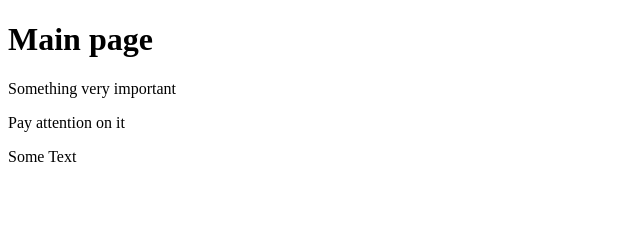
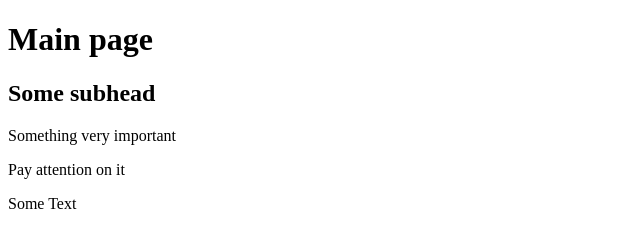
Before and after one commit to Vika-Myronova/ISMPrakt09, a plain HTML site: page index.html in a window 1280 px wide. Shown: the whole page, without its empty margins (0-640 px from the left). Drawn offline with Linux system fonts and the light colour scheme.

Commit message:
Add second heading in index.html

```diff
--- a/index.html
+++ b/index.html
@@ -6,6 +6,7 @@
 </head>
 <body>
 <h1>Main page</h1>
+<h2>Some subhead</h2>
 <p>Something very important</p>
 <p>Pay attention on it</p>
 <p>Some Text</p>
```
